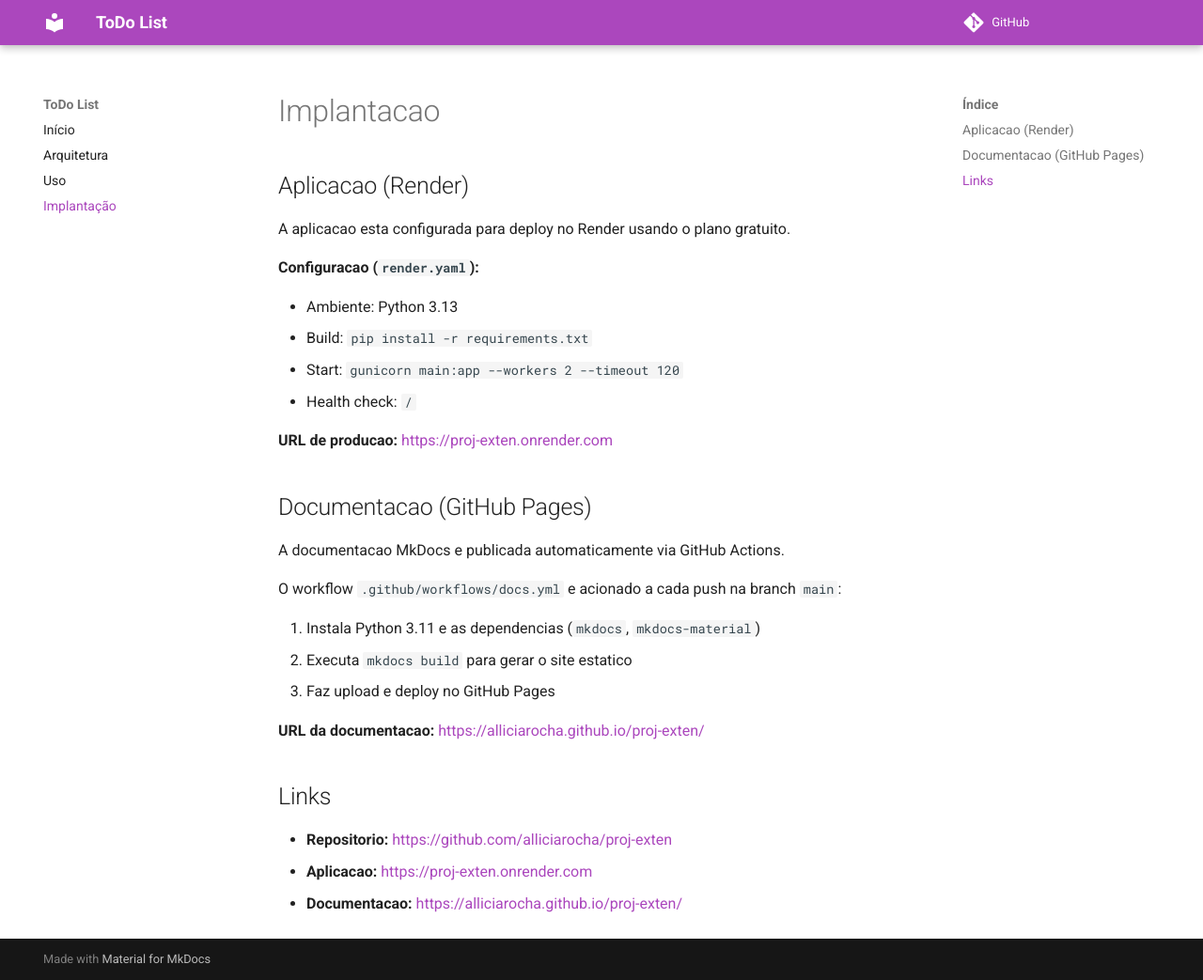
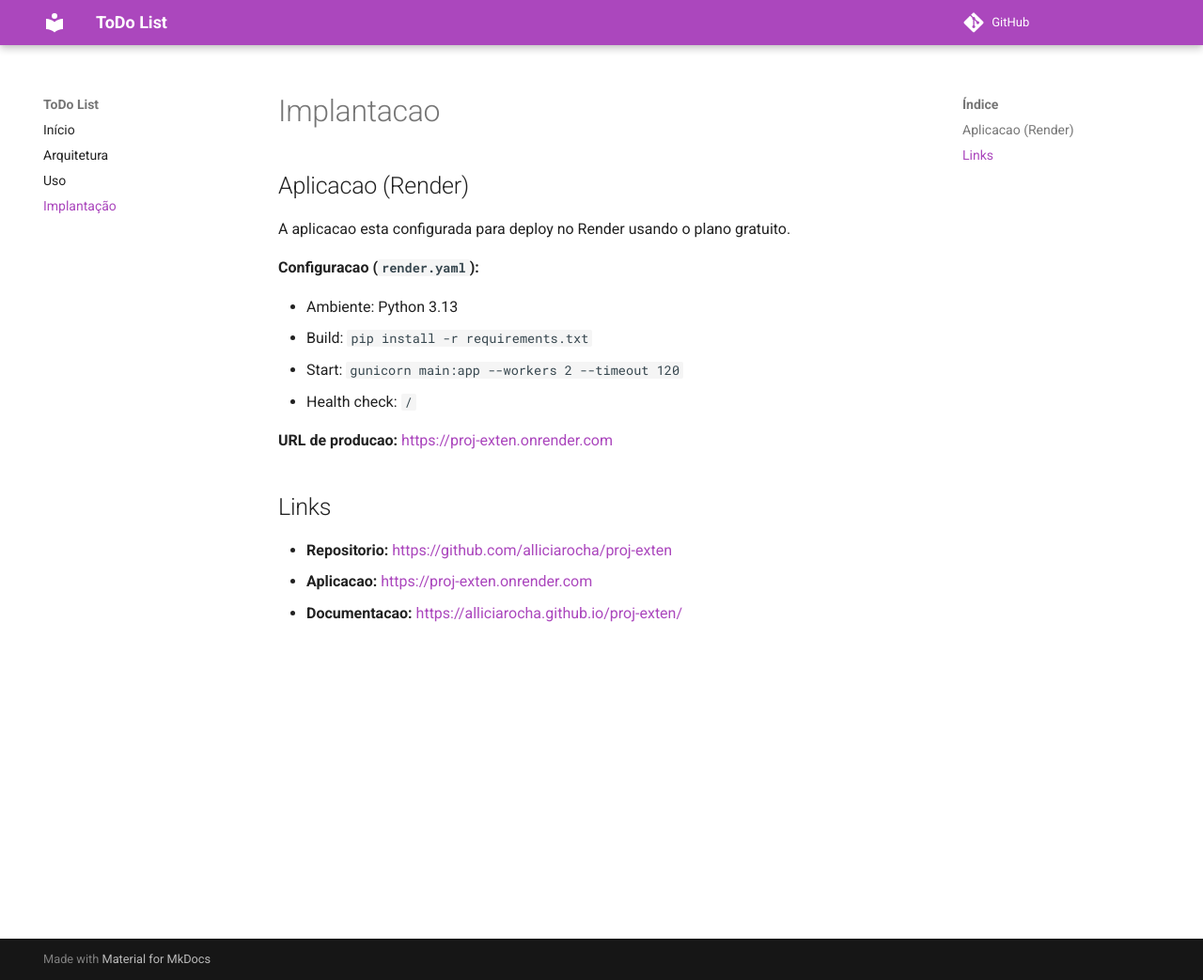
Before and after one commit to alliciarocha/proj-exten, an MkDocs documentation site: the page built from docs/deployment.md, in a window 1280 px wide and 1043 px high. Shown: the whole window at 94% size. Built offline with MkDocs 1.6.1 and Material for MkDocs 9.7.7, drawn with Linux system fonts in a browser that asks for light colours; comment, search, counter and statistics services are not loaded.

Commit message:
Remove secao GitHub Pages do deployment.md

```diff
--- a/docs/deployment.md
+++ b/docs/deployment.md
@@ -13,18 +13,6 @@ A aplicacao esta configurada para deploy no Render usando o plano gratuito.
 
 **URL de producao:** [https://proj-exten.onrender.com](https://proj-exten.onrender.com/)
 
-## Documentacao (GitHub Pages)
-
-A documentacao MkDocs e publicada automaticamente via GitHub Actions.
-
-O workflow `.github/workflows/docs.yml` e acionado a cada push na branch `main`:
-
-1. Instala Python 3.11 e as dependencias (`mkdocs`, `mkdocs-material`)
-2. Executa `mkdocs build` para gerar o site estatico
-3. Faz upload e deploy no GitHub Pages
-
-**URL da documentacao:** [https://alliciarocha.github.io/proj-exten/](https://alliciarocha.github.io/proj-exten/)
-
 ## Links
 
 - **Repositorio:** [https://github.com/alliciarocha/proj-exten](https://github.com/alliciarocha/proj-exten)
```
